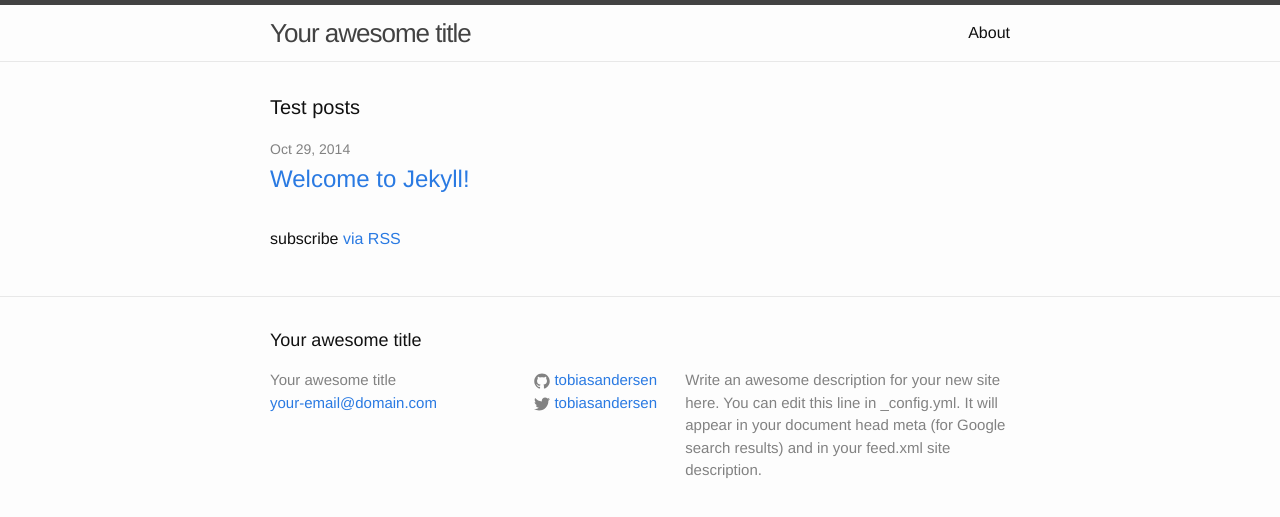
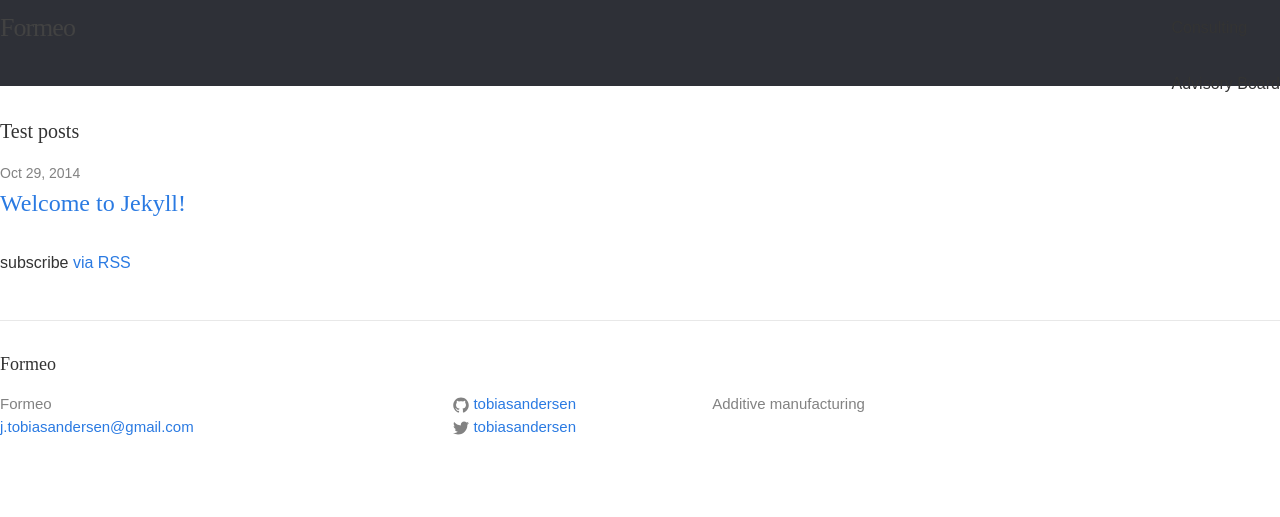
Before and after one commit to davidbergstrom/formeo-web, a Jekyll site: the page built from index.html, in a window 1280 px wide. Shown: the top 517 px of the page. Built offline with Jekyll 4.4.1, drawn with Linux system fonts in a browser that asks for light colours.

Commit message:
Add Eric Meyer reset 2.0

```diff
--- a/_config.yml
+++ b/_config.yml
@@ -1,10 +1,8 @@
 # Site settings
-title: Your awesome title
-email: your-email@domain.com
+title: Formeo
+email: j.tobiasandersen@gmail.com
 description: > # this means to ignore newlines until "baseurl:"
-  Write an awesome description for your new site here. You can edit this
-  line in _config.yml. It will appear in your document head meta (for
-  Google search results) and in your feed.xml site description.
+    Additive manufacturing
 baseurl: "/formeo" # the subpath of your site, e.g. /blog/
 url: "http://yourdomain.com" # the base hostname & protocol for your site
 twitter_username: tobiasandersen
--- a/_includes/header.html
+++ b/_includes/header.html
@@ -1,27 +1,9 @@
 <header class="site-header">
-
-  <div class="wrapper">
-
-    <a class="site-title" href="{{ site.baseurl }}/">{{ site.title }}</a>
-
+    <h1 class="site-title"><a href="{{ site.baseurl }}/">Formeo</a></h1>
     <nav class="site-nav">
-      <a href="#" class="menu-icon">
-        <svg viewBox="0 0 18 15">
-          <path fill="#424242" d="M18,1.484c0,0.82-0.665,1.484-1.484,1.484H1.484C0.665,2.969,0,2.304,0,1.484l0,0C0,0.665,0.665,0,1.484,0 h15.031C17.335,0,18,0.665,18,1.484L18,1.484z"/>
-          <path fill="#424242" d="M18,7.516C18,8.335,17.335,9,16.516,9H1.484C0.665,9,0,8.335,0,7.516l0,0c0-0.82,0.665-1.484,1.484-1.484 h15.031C17.335,6.031,18,6.696,18,7.516L18,7.516z"/>
-          <path fill="#424242" d="M18,13.516C18,14.335,17.335,15,16.516,15H1.484C0.665,15,0,14.335,0,13.516l0,0 c0-0.82,0.665-1.484,1.484-1.484h15.031C17.335,12.031,18,12.696,18,13.516L18,13.516z"/>
-        </svg>
-      </a>
-
-      <div class="trigger">
-        {% for page in site.pages %}
-          {% if page.title %}
-          <a class="page-link" href="{{ page.url | prepend: site.baseurl }}">{{ page.title }}</a>
-          {% endif %}
-        {% endfor %}
-      </div>
+        <ul>
+            <li>Consulting</li>
+            <li>Advisory Board</li>
+        </ul>
     </nav>
-
-  </div>
-
 </header>
--- a/_sass/_base.scss
+++ b/_sass/_base.scss
@@ -1,14 +1,9 @@
-/**
- * Reset some basic elements
- */
-body, h1, h2, h3, h4, h5, h6,
-p, blockquote, pre, hr,
-dl, dd, ol, ul, figure {
-    margin: 0;
-    padding: 0;
-}
-
-
+$base-font-family: "ff-tisa-sans-web-pro", "Tisa Pro", sans-serif;
+$base-font-size: 16px;
+$base-line-height: 1.5;
+$text-color: #333;
+$background-color: white;
+$spacing-unit: 30px;
 
 /**
  * Basic styling
@@ -17,13 +12,11 @@ body {
     font-family: $base-font-family;
     font-size: $base-font-size;
     line-height: $base-line-height;
-    font-weight: 300;
+    font-weight: 400;
     color: $text-color;
     background-color: $background-color;
     -webkit-text-size-adjust: 100%;
 }
-
-
 
 /**
  * Set `margin-bottom` to maintain vertical rhythm
@@ -35,8 +28,6 @@ ul, ol, dl, figure,
     margin-bottom: $spacing-unit / 2;
 }
 
-
-
 /**
  * Images
  */
@@ -44,8 +35,6 @@ img {
     max-width: 100%;
     vertical-align: middle;
 }
-
-
 
 /**
  * Figures
@@ -57,8 +46,6 @@ figure > img {
 figcaption {
     font-size: $small-font-size;
 }
-
-
 
 /**
  * Lists
@@ -74,16 +61,13 @@ li {
     }
 }
 
-
-
 /**
  * Headings
  */
 h1, h2, h3, h4, h5, h6 {
+    font-family: "ff-tisa-web-prop", "Tisa Web Pro", serif;
     font-weight: 300;
 }
-
-
 
 /**
  * Links
@@ -102,8 +86,6 @@ a {
     }
 }
 
-
-
 /**
  * Blockquotes
  */
@@ -119,8 +101,6 @@ blockquote {
         margin-bottom: 0;
     }
 }
-
-
 
 /**
  * Code formatting
@@ -148,30 +128,6 @@ pre {
     }
 }
 
-
-
-/**
- * Wrapper
- */
-.wrapper {
-    max-width: -webkit-calc(800px - (#{$spacing-unit} * 2));
-    max-width:         calc(800px - (#{$spacing-unit} * 2));
-    margin-right: auto;
-    margin-left: auto;
-    padding-right: $spacing-unit;
-    padding-left: $spacing-unit;
-    @extend %clearfix;
-
-    @include media-query($on-laptop) {
-        max-width: -webkit-calc(800px - (#{$spacing-unit}));
-        max-width:         calc(800px - (#{$spacing-unit}));
-        padding-right: $spacing-unit / 2;
-        padding-left: $spacing-unit / 2;
-    }
-}
-
-
-
 /**
  * Clearfix
  */
@@ -183,8 +139,6 @@ pre {
         clear: both;
     }
 }
-
-
 
 /**
  * Icons
--- a/_sass/_layout.scss
+++ b/_sass/_layout.scss
@@ -2,23 +2,19 @@
  * Site header
  */
 .site-header {
-    border-top: 5px solid $grey-color-dark;
-    border-bottom: 1px solid $grey-color-light;
-    min-height: 56px;
-
-    // Positioning context for the mobile navigation icon
-    position: relative;
+    background: #2e3037;
+    height: 86px;
 }
 
 .site-title {
     font-size: 26px;
     line-height: 56px;
     letter-spacing: -1px;
-    margin-bottom: 0;
+    margin: 0;
     float: left;
 
-    &,
-    &:visited {
+    & > a,
+    & > a:visited {
         color: $grey-color-dark;
     }
 }
--- /dev/null
+++ b/_sass/_reset.scss
@@ -0,0 +1,53 @@
+/* http://meyerweb.com/eric/tools/css/reset/
+ * v2.0 | 20110126
+ * License: none (public domain)
+ */
+html, body, div, span, applet, object, iframe,
+h1, h2, h3, h4, h5, h6, p, blockquote, pre,
+a, abbr, acronym, address, big, cite, code,
+del, dfn, em, img, ins, kbd, q, s, samp,
+small, strike, strong, sub, sup, tt, var,
+b, u, i, center,
+dl, dt, dd, ol, ul, li,
+fieldset, form, label, legend,
+table, caption, tbody, tfoot, thead, tr, th, td,
+article, aside, canvas, details, embed,
+figure, figcaption, footer, header, hgroup,
+menu, nav, output, ruby, section, summary,
+time, mark, audio, video {
+    margin: 0;
+    padding: 0;
+    border: 0;
+    font-size: 100%;
+    font: inherit;
+    vertical-align: baseline;
+}
+
+/* HTML5 display-role reset for older browsers */
+article, aside, details, figcaption, figure,
+footer, header, hgroup, menu, nav, section {
+    display: block;
+}
+
+body {
+    line-height: 1;
+}
+
+ol, ul {
+    list-style: none;
+}
+
+blockquote, q {
+    quotes: none;
+}
+
+blockquote:before, blockquote:after,
+q:before, q:after {
+    content: '';
+    content: none;
+}
+
+table {
+    border-collapse: collapse;
+    border-spacing: 0;
+}
--- a/css/main.scss
+++ b/css/main.scss
@@ -4,9 +4,8 @@
 @charset "utf-8";
 
 
-
 // Our variables
-$base-font-family: Helvetica, Arial, sans-serif;
+$base-font-family: "ff-tisa-sans-web-pro", "Tisa Sans Pro", sans-serif;
 $base-font-size:   16px;
 $small-font-size:  $base-font-size * 0.875;
 $base-line-height: 1.5;
@@ -43,6 +42,7 @@ $on-laptop:        800px;
 
 // Import partials from `sass_dir` (defaults to `_sass`)
 @import
+        "reset",
         "base",
         "layout",
         "syntax-highlighting"
```
